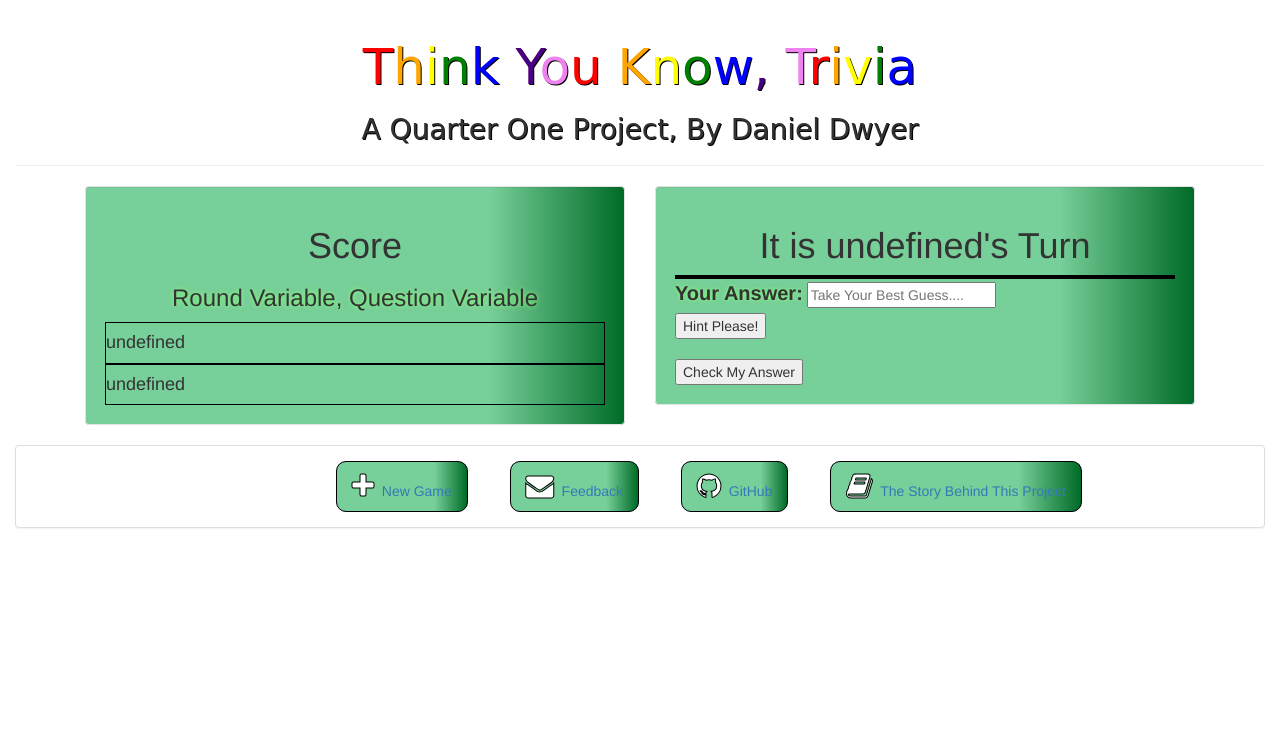
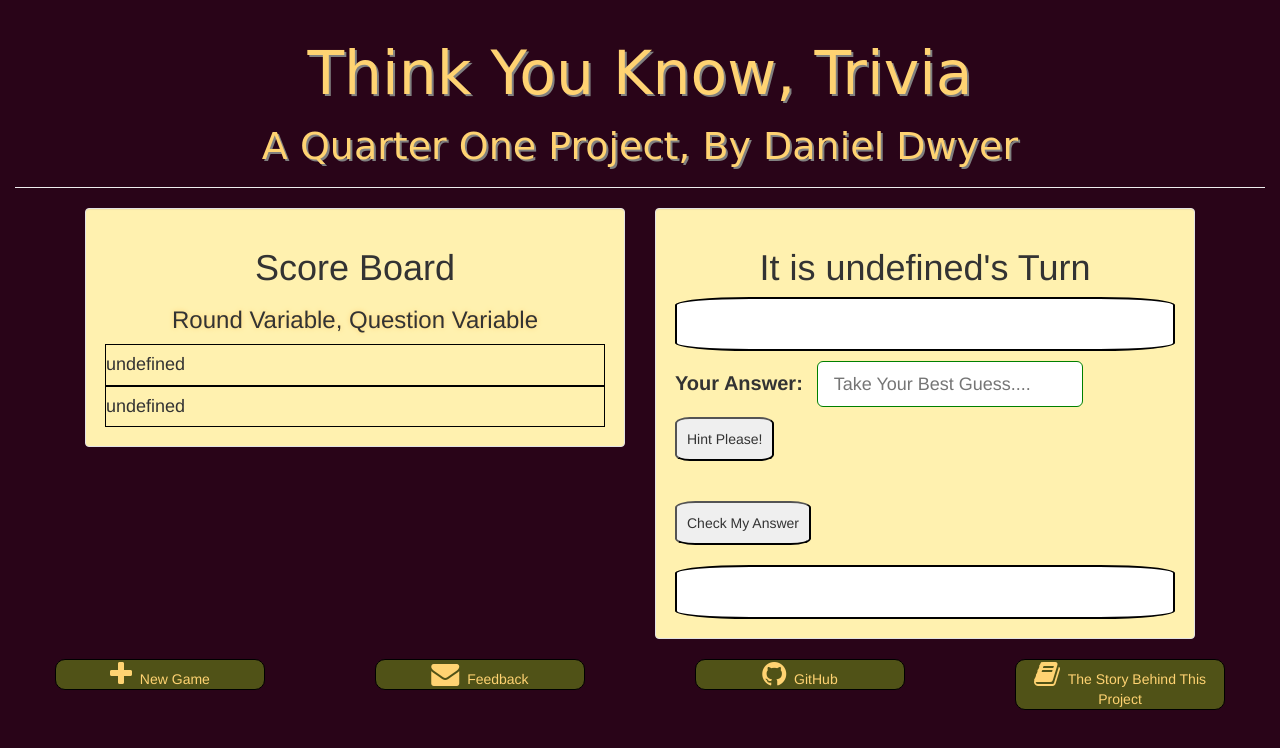
Before and after one commit to DanielDwyer/ThinkYouKnowTrivia, a plain HTML site: page updatedGameIndex.html in a window 1280 px wide. Drawn offline with nearby package versions, Linux system fonts and the light colour scheme; no server answers; a web font is replaced by a local one.

Commit message:
Wednesdays Progress

```diff
--- a/style.css
+++ b/style.css
@@ -1,29 +1,27 @@
+.page-header {
+  /*background-color: #505217;*/
+
+
+}
 
 .panel-default {
-    /*position: fixed;
-    bottom: 0;*/
     text-align: center;
-    /*margin-left: 20%;*/
     padding-left: 20%;
-
-}
-.page-header {
-  /*border-radius: 10%;*/
-  /*border: 1px solid black;*/
-  /*background: #466368;*/
-  /*background: linear-gradient(to right bottom, #40F597, #4578E6);*/
 }
 .title{
-
-  text-shadow: 1px 1px black;
+  text-shadow: 2px 2px gray;
   font-family: cursive;
   text-align: center;
 }
 h1.title {
-  font-size: 50px;
+  font-size: 60px;
+  color: #FFD372;
+  font-family: 'Trade Winds', cursive;
 }
 h3.title {
-  font-size: 28px;
+  font-size: 38px;
+  font-family: 'Trade Winds', cursive;
+  color: #FFD372;
 }
 
  ul li{
@@ -33,74 +31,25 @@ h3.title {
   margin-left: 40px;
 }
 .btn1 {
-  background-color: blue !important;
-  background: #77cf99;
-background: -moz-linear-gradient(left, #77cf99 0%, #77cf99 75%, #006b27 100%);
-background: -webkit-gradient(left top, right top, color-stop(0%, #77cf99), color-stop(75%, #77cf99), color-stop(100%, #006b27));
-background: -webkit-linear-gradient(left, #77cf99 0%, #77cf99 75%, #006b27 100%);
-background: -o-linear-gradient(left, #77cf99 0%, #77cf99 75%, #006b27 100%);
-background: -ms-linear-gradient(left, #77cf99 0%, #77cf99 75%, #006b27 100%);
-background: linear-gradient(to right, #77cf99 0%, #77cf99 75%, #006b27 100%);
-filter: progid:DXImageTransform.Microsoft.gradient( startColorstr='#77cf99', endColorstr='#006b27', GradientType=1 );
+  background-color: #505217 !important;
+  color: #FFD372 !important;
 
 }
 .btn2 {
-  background-color: blue !important;
-  background: #77cf99;
-background: -moz-linear-gradient(left, #77cf99 0%, #77cf99 75%, #006b27 100%);
-background: -webkit-gradient(left top, right top, color-stop(0%, #77cf99), color-stop(75%, #77cf99), color-stop(100%, #006b27));
-background: -webkit-linear-gradient(left, #77cf99 0%, #77cf99 75%, #006b27 100%);
-background: -o-linear-gradient(left, #77cf99 0%, #77cf99 75%, #006b27 100%);
-background: -ms-linear-gradient(left, #77cf99 0%, #77cf99 75%, #006b27 100%);
-background: linear-gradient(to right, #77cf99 0%, #77cf99 75%, #006b27 100%);
-filter: progid:DXImageTransform.Microsoft.gradient( startColorstr='#77cf99', endColorstr='#006b27', GradientType=1 );
+  background-color: #505217 !important;
+  color: #FFD372 !important;
 }
 .btn3 {
-  background-color: blue !important;
-  background: #77cf99;
-background: -moz-linear-gradient(left, #77cf99 0%, #77cf99 75%, #006b27 100%);
-background: -webkit-gradient(left top, right top, color-stop(0%, #77cf99), color-stop(75%, #77cf99), color-stop(100%, #006b27));
-background: -webkit-linear-gradient(left, #77cf99 0%, #77cf99 75%, #006b27 100%);
-background: -o-linear-gradient(left, #77cf99 0%, #77cf99 75%, #006b27 100%);
-background: -ms-linear-gradient(left, #77cf99 0%, #77cf99 75%, #006b27 100%);
-background: linear-gradient(to right, #77cf99 0%, #77cf99 75%, #006b27 100%);
-filter: progid:DXImageTransform.Microsoft.gradient( startColorstr='#77cf99', endColorstr='#006b27', GradientType=1 );
+  background-color: #505217 !important;
+  color: #FFD372 !important;
 }
 .btn4 {
-  background-color: blue !important;
-  background: #77cf99;
-background: -moz-linear-gradient(left, #77cf99 0%, #77cf99 75%, #006b27 100%);
-background: -webkit-gradient(left top, right top, color-stop(0%, #77cf99), color-stop(75%, #77cf99), color-stop(100%, #006b27));
-background: -webkit-linear-gradient(left, #77cf99 0%, #77cf99 75%, #006b27 100%);
-background: -o-linear-gradient(left, #77cf99 0%, #77cf99 75%, #006b27 100%);
-background: -ms-linear-gradient(left, #77cf99 0%, #77cf99 75%, #006b27 100%);
-background: linear-gradient(to right, #77cf99 0%, #77cf99 75%, #006b27 100%);
-filter: progid:DXImageTransform.Microsoft.gradient( startColorstr='#77cf99', endColorstr='#006b27', GradientType=1 );
+  background-color: #505217 !important;
+  color: #FFD372 !important;
 }
 
 .score {
   text-align: center;
-}
-.R{
-  color: red;
-}
-.O{
-  color: orange;
-}
-.Y{
-  color: yellow;
-}
-.G{
-  color: green;
-}
-.B{
-  color: blue;
-}
-.I{
-  color: indigo;
-}
-.V{
-  color: violet;
 }
 label{
   font-size: 20px;
@@ -115,7 +64,7 @@ label{
 }
 
 h3 {
-  text-shadow: 0 0 0.2em #8F7;
+  text-shadow: 0 0 0.2em #FFD372;
 }
 .thanks {
   margin-top: 175px;
@@ -125,19 +74,11 @@ h3 {
 }
 
 .well {
-  background-color: blue !important;
-  background: #77cf99;
-background: -moz-linear-gradient(left, #77cf99 0%, #77cf99 75%, #006b27 100%);
-background: -webkit-gradient(left top, right top, color-stop(0%, #77cf99), color-stop(75%, #77cf99), color-stop(100%, #006b27));
-background: -webkit-linear-gradient(left, #77cf99 0%, #77cf99 75%, #006b27 100%);
-background: -o-linear-gradient(left, #77cf99 0%, #77cf99 75%, #006b27 100%);
-background: -ms-linear-gradient(left, #77cf99 0%, #77cf99 75%, #006b27 100%);
-background: linear-gradient(to right, #77cf99 0%, #77cf99 75%, #006b27 100%);
-filter: progid:DXImageTransform.Microsoft.gradient( startColorstr='#77cf99', endColorstr='#006b27', GradientType=1 );
+  background-color: #FFF1AF !important;
 }
  label{
    font-size: 20px;
-   text-shadow: 0 0 0.2em #8F7;
+
  }
 input{
   font-size: 22px;
@@ -146,21 +87,14 @@ input{
   margin: 15px;
   margin-left: 43%;
   padding:20px;
-  background-color: green;
+  background-color: #505217;
   border-radius: 35%;
   font-family: cursive;
   font-size: 18px;
   color: white;
+  border: 2px solid #290418;
 }
-i{
-  color: black;
-  -webkit-text-fill-color: white; /* Will override color (regardless of order) */
-  -webkit-text-stroke-width: 1px;
-  -webkit-text-stroke-color: black;
-}
-/*.player2 {
-  visibility: hidden;
-}*/
+
 .appendQuestion {
 border: 1px solid black;
 }
@@ -206,7 +140,33 @@ border: 1px solid black;
 .questionBox {
   background-color: white;
   border: 2px solid black;
+  padding: 25px;
+  border-radius: 15%;
 }
 .hintZone {
   margin-bottom: 20px;
 }
+body {
+  background-color: #290418 !important;
+}
+a {
+  color: #FFD372 !important;
+}
+.lastAnswer {
+  background-color: white;
+  border: 2px solid black;
+  padding: 25px;
+  border-radius: 15%;
+}
+.userAnswer{
+  border: 1px solid green;
+  margin: 10px;
+  padding-left: 40px;
+  padding-right: 40px;
+}
+.hint, .actualSubmitBtn {
+  margin-bottom: 20px;
+  padding: 10px;
+  border-radius: 15%;
+
+}
--- a/updatedGameApp.js
+++ b/updatedGameApp.js
@@ -137,7 +137,30 @@ var counter = 0;
 var itsYourTurn;
 function whosTurn (){
   counter++;
+  console.log(counter);
+  var currentQ = document.querySelector('.current');
+  console.log(currentQ);
 
+  if(numOfPlayers === "1"){
+  if(counter <=10){
+    currentQ.innerHTML = "Round 1 Question "+counter;
+  }else if(counter > 10 && counter <= 20){
+    currentQ.innerHTML = "Round 2 Question "+(counter-10);
+  }else{
+    currentQ.innerHTML = "Round 3 Question "+(counter-20);
+  }
+  }
+
+
+  if(numOfPlayers === "2"){
+  if(counter <=20){
+    currentQ.innerHTML = "Round 1 Question "+counter;
+  }else if(counter > 20 && counter <= 40){
+    currentQ.innerHTML = "Round 2 Question "+(counter-20);
+  }else{
+    currentQ.innerHTML = "Round 3 Question "+(counter-40);
+  }
+}
 
   //player 1's turn
   turnNow = document.querySelector('.turn');
@@ -145,7 +168,7 @@ function whosTurn (){
   itsYourTurn = 1;
 
 
-  if(counter % 2 === 0){
+  if(counter % 2 === 0 && numOfPlayers === 2){
     //player 2's turn
     turnNow.innerHTML = "It is " + player2 +"'s Turn";
     itsYourTurn = 2;
--- a/updatedGameIndex.html
+++ b/updatedGameIndex.html
@@ -4,6 +4,7 @@
       <title>
         Think You Know
       </title>
+        <link href='https://fonts.googleapis.com/css?family=Trade+Winds' rel='stylesheet' type='text/css'>
         <link href="https://maxcdn.bootstrapcdn.com/font-awesome/4.6.3/css/font-awesome.min.css" rel="stylesheet" integrity="sha384-T8Gy5hrqNKT+hzMclPo118YTQO6cYprQmhrYwIiQ/3axmI1hQomh7Ud2hPOy8SP1" crossorigin="anonymous">
         <link rel="stylesheet" href="style.css">
         <link href="https://maxcdn.bootstrapcdn.com/bootstrap/3.3.6/css/bootstrap.min.css" rel="stylesheet" integrity="sha384-1q8mTJOASx8j1Au+a5WDVnPi2lkFfwwEAa8hDDdjZlpLegxhjVME1fgjWPGmkzs7" crossorigin="anonymous">
@@ -20,8 +21,8 @@
     <div class="col-md-6 col-xs-12">
     <div class="well">
       <div class="scoreTitle">
-        <h1 class="text-center">Score</h1>
-        <h3 class="text-center">Round Variable, Question Variable</h3>
+        <h1 class="text-center">Score Board</h1>
+        <h3 class="text-center current">Round Variable, Question Variable</h3>
       </div>
       <div class="player1ScoreBalls">
         <h4 class="player1name"></h4>
@@ -45,7 +46,7 @@
         </div>
         <div class="inputBox">
             <label>Your Answer:</label>
-                  <input class="userAnswer" type="text" name="userAnswer" placeholder="Take Your Best Guess....">
+                  <input class="userAnswer input-lg" type="text" name="userAnswer" placeholder="Take Your Best Guess....">
         </div>
         <div class="hintZone">
           <button class="hint" name="button">Hint Please!</button>
@@ -65,33 +66,23 @@
 </div>
 
 </div>
+<div class="row">
+  <ul class="nav nav-pills center">
+    <div class="col-md-3 text-center">
+    <li class="btn1" role="presentation"><a href="/index.html"><i class="fa fa-plus fa-2x" aria-hidden="true"></i>&nbsp;&nbsp;New Game</a></li>
+    </div>
+    <div class="col-md-3 text-center">
+    <li class="btn2" role="presentation"><a href="mailto:danielpatrickdwyer@gmail.com?Subject=Think%20You%20Know%20Trivia"><i class="fa fa-envelope fa-2x" aria-hidden="true"></i>&nbsp;&nbsp;Feedback</a></li>
+    </div>
+    <div class="col-md-3 text-center">
+    <li class="btn3" role="presentation"><a href="https://github.com/DanielDwyer"><i class="fa fa-github fa-2x" aria-hidden="true"></i>&nbsp;&nbsp;GitHub</a></li>
+    </div>
+    <div class="col-md-3 text-center">
+    <li class="btn4" role="presentation"><a href="#"><i class="fa fa-book fa-2x" aria-hidden="true"></i>&nbsp;&nbsp;The Story Behind This Project</a></li>
+    </div>
+</ul>
+</div>
 
-
-
-
-
-
-
-
-
-
-
-
-
-
-
-        <div class="panel panel-default">
-          <div class="panel-body">
-            <div class="container-fluid">
-              <ul class="nav nav-pills">
-                <li class="btn1" role="presentation"><a href="/index.html"><i class="fa fa-plus fa-2x" aria-hidden="true"></i>&nbsp;&nbsp;New Game</a></li>
-                <li class="btn2" role="presentation"><a href="mailto:danielpatrickdwyer@gmail.com?Subject=Think%20You%20Know%20Trivia"><i class="fa fa-envelope fa-2x" aria-hidden="true"></i>&nbsp;&nbsp;Feedback</a></li>
-                <li class="btn3" role="presentation"><a href="https://github.com/DanielDwyer"><i class="fa fa-github fa-2x" aria-hidden="true"></i>&nbsp;&nbsp;GitHub</a></li>
-                <li class="btn4" role="presentation"><a href="#"><i class="fa fa-book fa-2x" aria-hidden="true"></i>&nbsp;&nbsp;The Story Behind This Project</a></li>
-            </ul>
-          </div>
-        </div>
-        </div>
         </div>
               <script src="updatedgameApp.js"></script>
               <script src="https://code.jquery.com/jquery-2.2.4.min.js"   integrity="sha256-BbhdlvQf/xTY9gja0Dq3HiwQF8LaCRTXxZKRutelT44="   crossorigin="anonymous"></script>
```
Also changed, not shown: index.html (+15 -12 lines).
